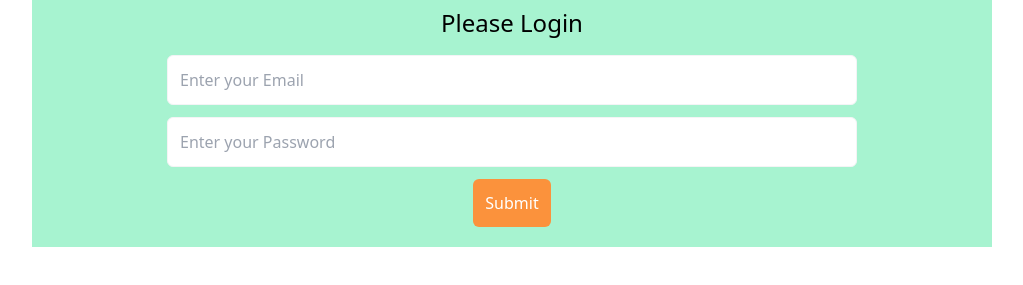
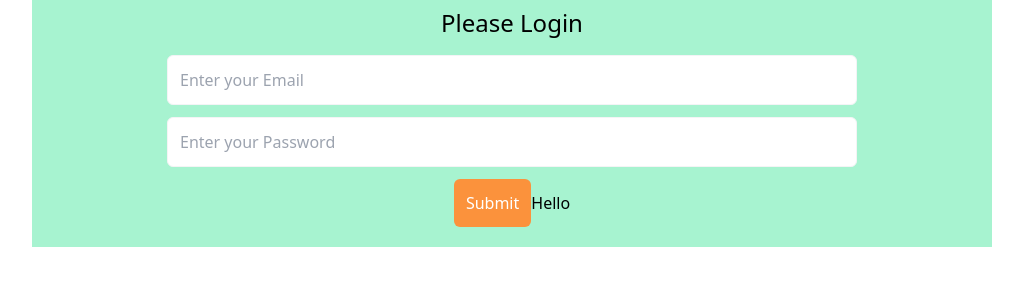
Before and after one commit to sojolmahfuz/Baap-er-bank, a plain HTML site: page index.html in a window 1280 px wide. Shown: the part 157-442 px from the top of the page, without its empty margins (128-1151 px from the left). Drawn offline with nearby package versions, Linux system fonts and the light colour scheme.

Commit message:
button added

```diff
--- a/index.html
+++ b/index.html
@@ -20,7 +20,8 @@
                 <input id="user-field" class="block mx-auto mb-3 w-3/4 p-3 border rounded-md border-gray-100" type="text" placeholder="Enter your Email">
                 <input id="pass-field" class="block mx-auto mb-3 w-3/4 p-3 border rounded-md border-zinc-100" type="password" placeholder="Enter your Password">
 
-                <button id="submit" class="p-3 bg-orange-400 text-white font-medium rounded-md">Submit</button>
+                <button id="submit" class="p-3 bg-orange-400 text-white font-medium rounded-md">Submit</button0>
+                    <button>Hello</button>
             </div>
         </section>
     </main>
```
